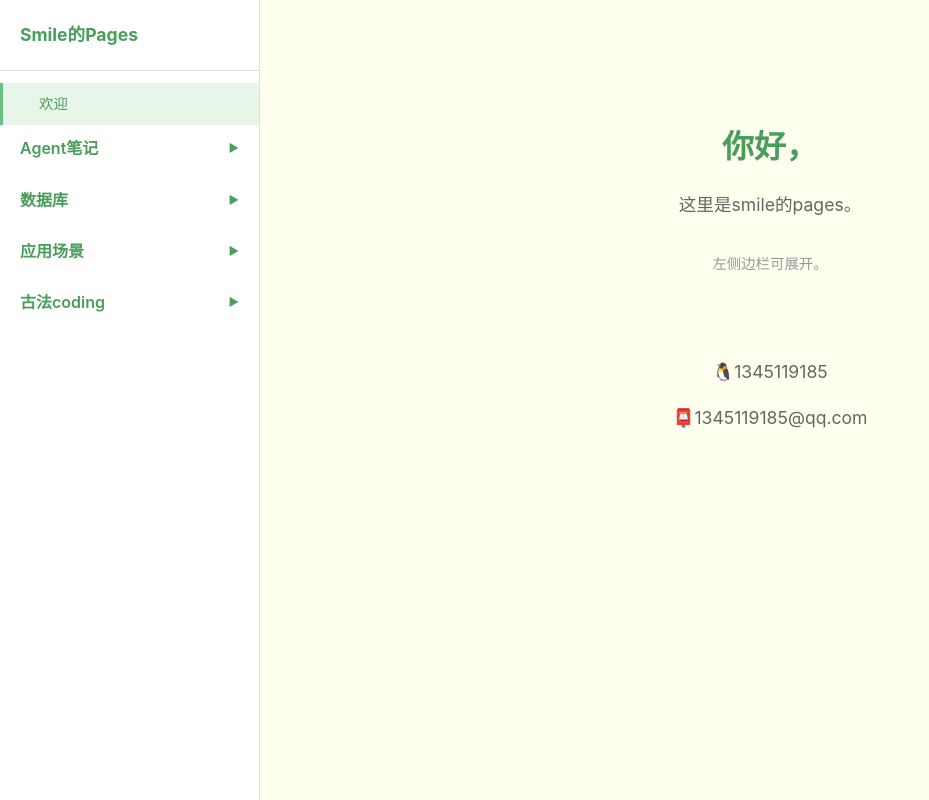
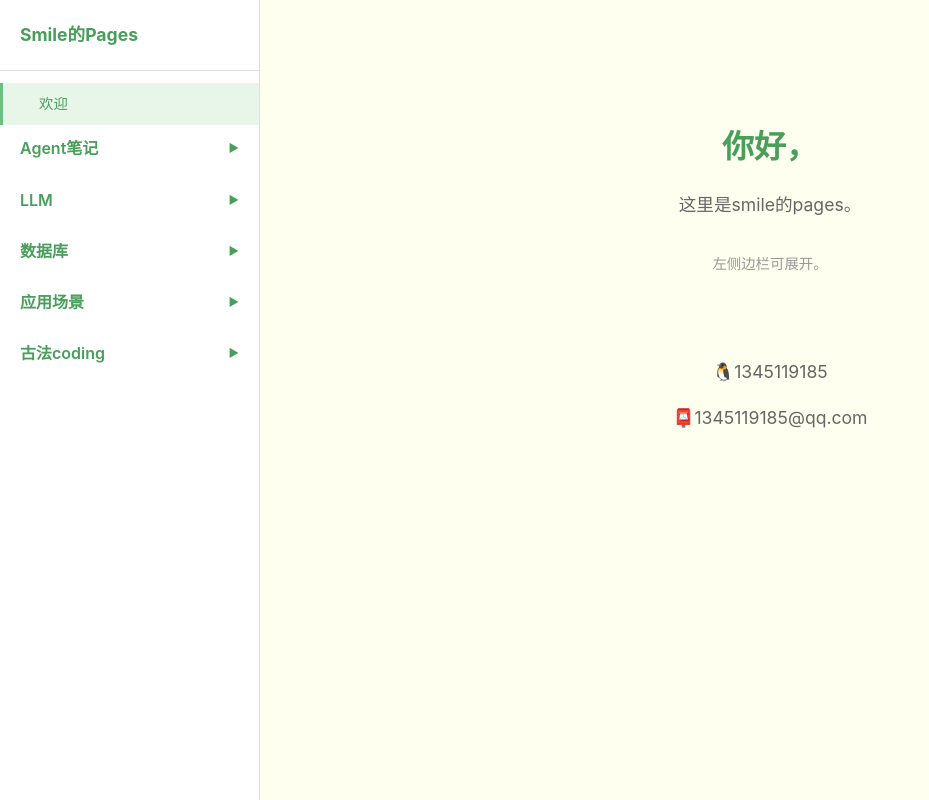
Before and after one commit to smi1ee1ims/smi1ee1ims.github.io, a plain HTML site: page index.html in a window 1280 px wide. Shown: the whole page, without its empty margins (0-929 px from the left). Drawn offline with Linux system fonts and the light colour scheme.

Commit message:
Update index.html

```diff
--- a/index.html
+++ b/index.html
@@ -27,7 +27,15 @@
           </div>
         </div>
 
-
+        <div class="nav-group">
+          <div class="nav-group-title" onclick="toggleGroup(this)">
+            <span>LLM</span>
+            <span class="arrow">▶</span>
+          </div>
+          <div class="nav-group-items">
+            <a href="docs/古法coding/数据结构.html" class="nav-item">LLM笔记</a>
+          </div>
+        </div>
 
         <div class="nav-group">
           <div class="nav-group-title" onclick="toggleGroup(this)">
```
